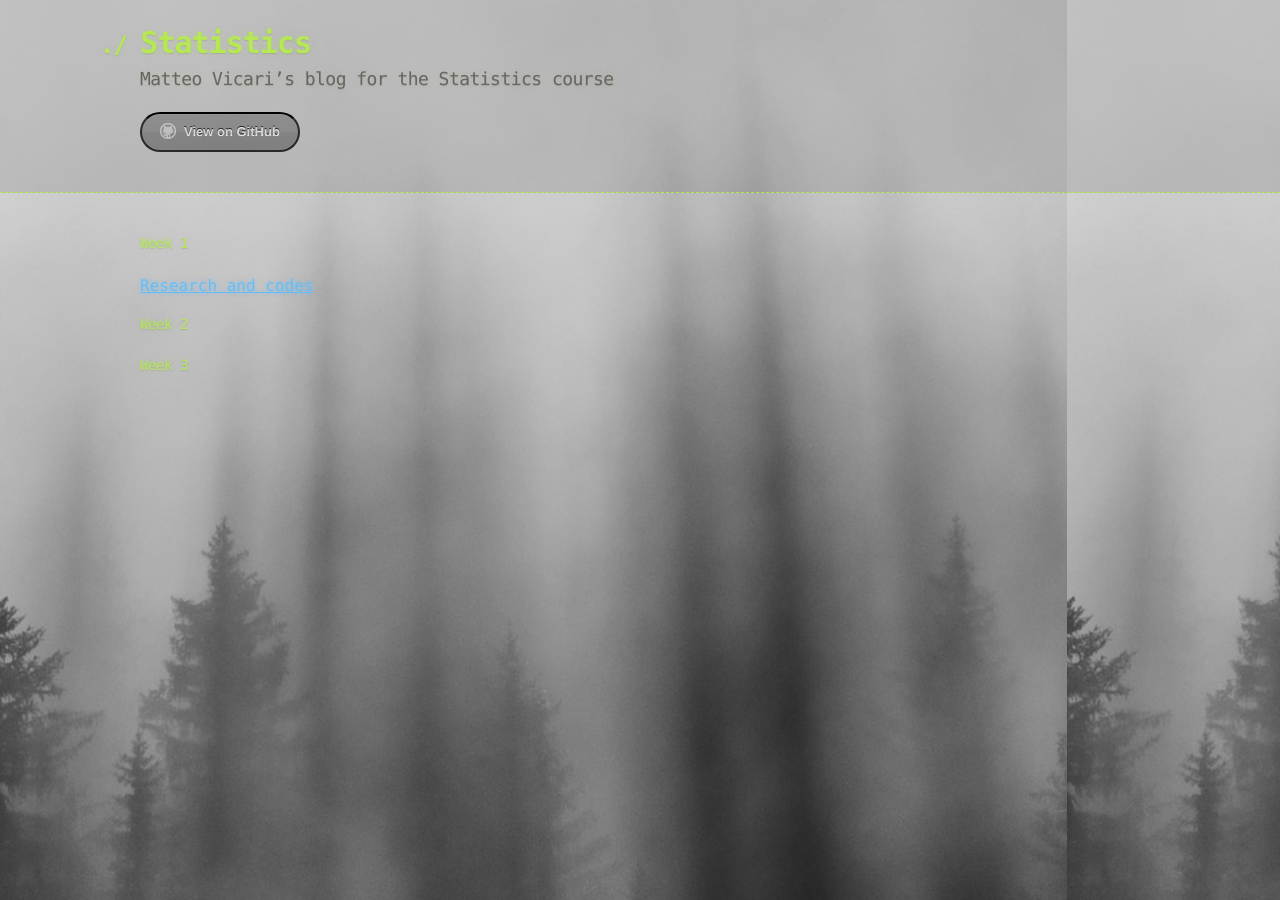
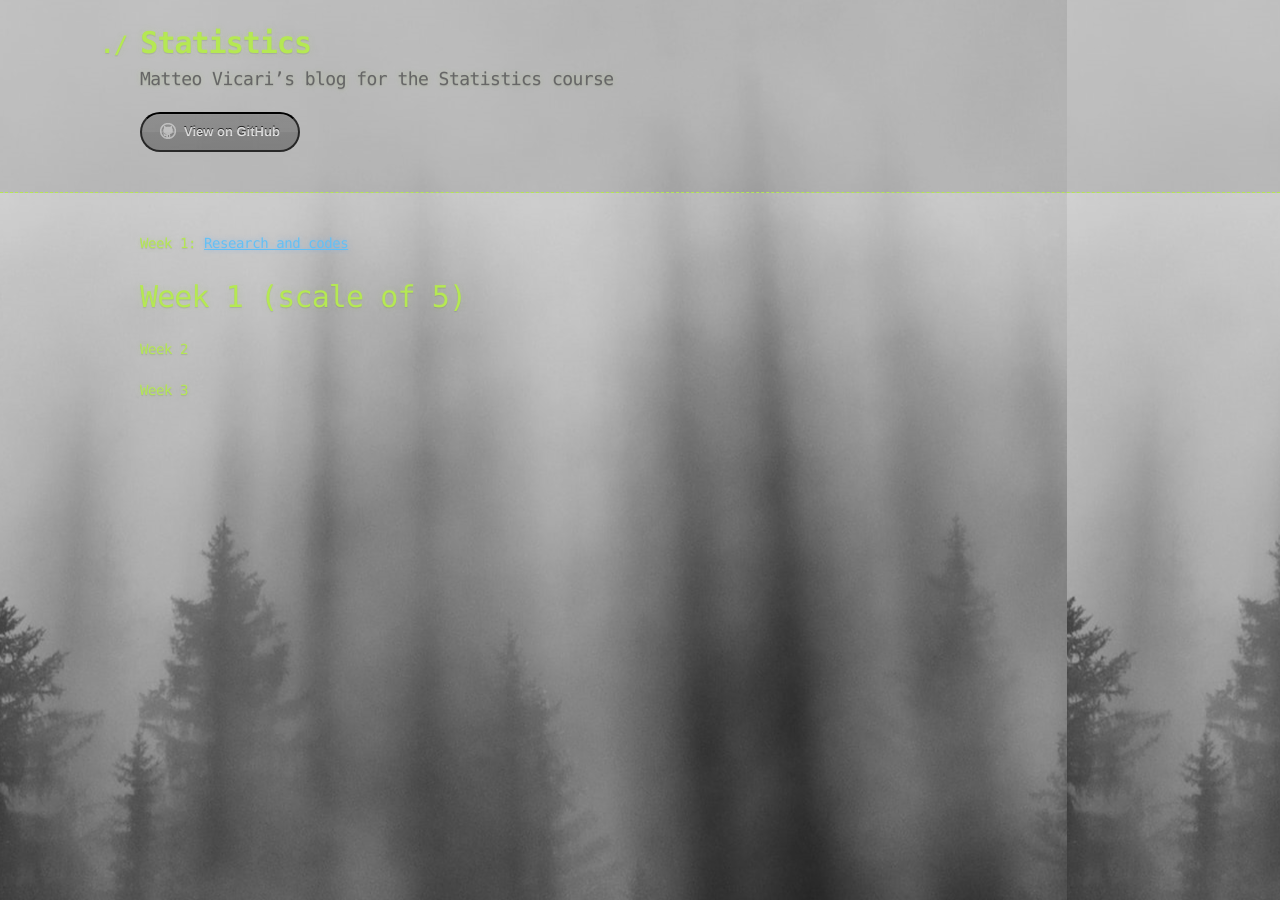
Before and after one commit to Videars/Statistics, a Jekyll site: the page built from index.md, in a window 1280 px wide. Built offline with Jekyll 4.4.1, drawn with Linux system fonts in a browser that asks for light colours; our own code applies the rules of GitHub Pages for plain Markdown files.

Commit message:
Update index.md

```diff
--- a/index.md
+++ b/index.md
@@ -1,6 +1,5 @@
-#### Week 1
-[Research and codes](https://github.com/Videars/Statistics/blob/main/Week1/Research.md)
-
+#### Week 1: [Research and codes](https://github.com/Videars/Statistics/blob/main/Week1/Research.md)
+<h1> Week 1 <span>(scale of 5)</span></h1>
 #### Week 2
 
 
```
